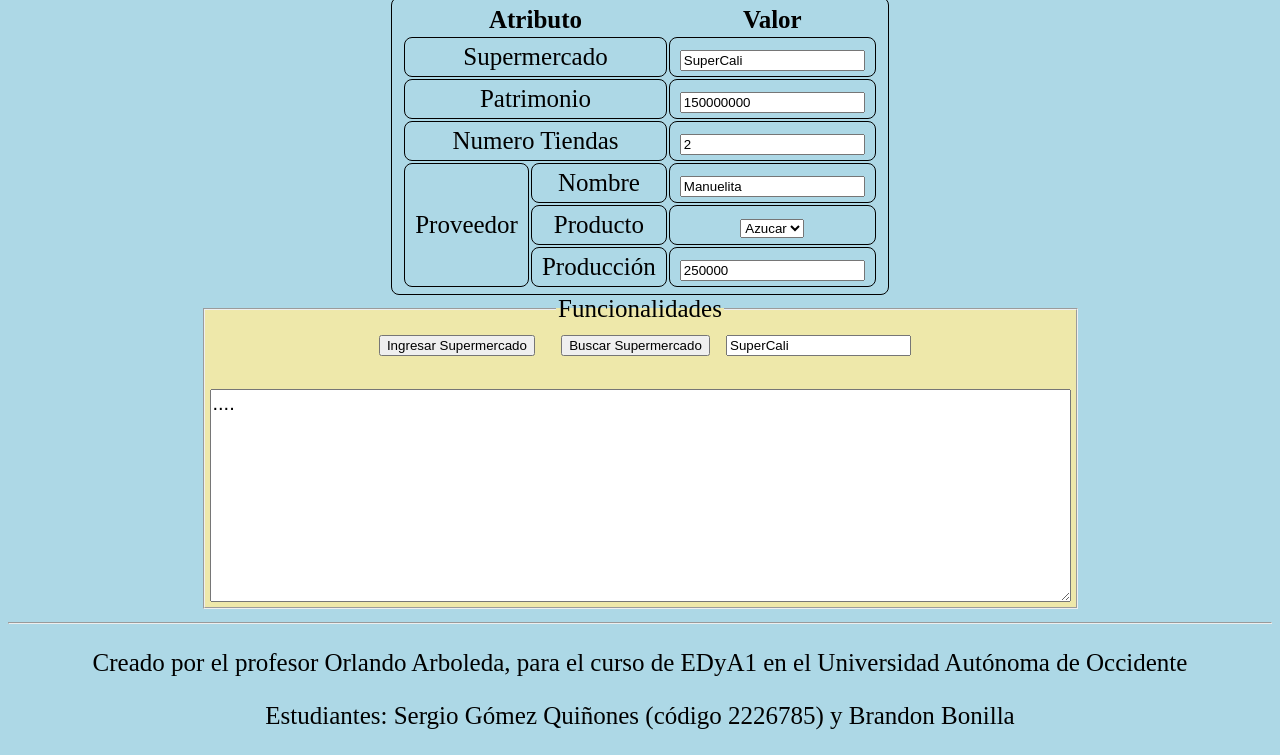
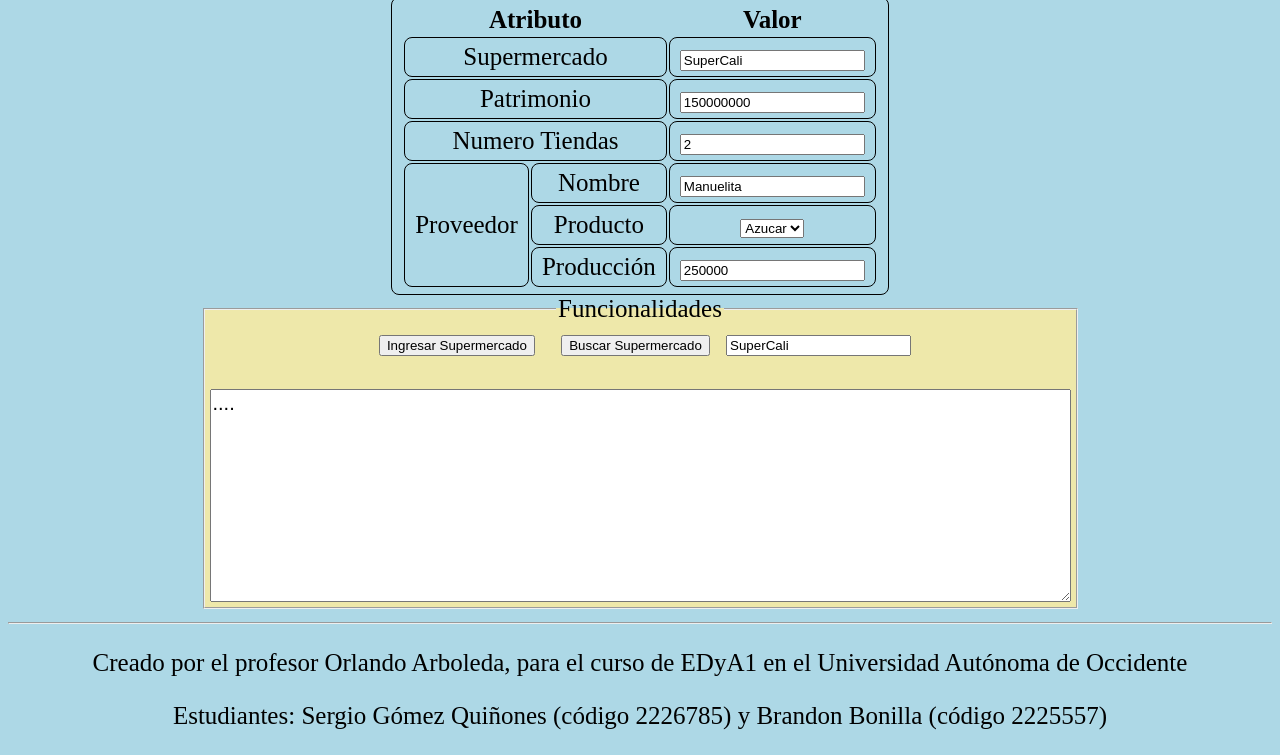
Before and after one commit to sergiogomezqui-bit/estructura-de-datos-1, a plain HTML site: page PracticaCalificable3/index.html in a window 1280 px wide. Shown: the part 159-914 px from the top of the page. Drawn offline with Linux system fonts and the light colour scheme.

Commit message:
Practica corte 3: codigo de Brandon Bonilla

```diff
--- a/PracticaCalificable3/Scripts/main.js
+++ b/PracticaCalificable3/Scripts/main.js
@@ -1,4 +1,4 @@
-// Practica Calificable Corte 3 - Sergio Gómez Quiñones (2226785) y Brandon Bonilla
+// Practica Calificable Corte 3 - Sergio Gómez Quiñones (2226785) y Brandon Bonilla (2225557)
 import {Proveedor} from './Proveedor.js';
 import {Supermercado} from './Supermercado.js';
 import {ordenarAscendente_supermercado, binary_search_supermercado} from './util.js';
--- a/PracticaCalificable3/Scripts/util.js
+++ b/PracticaCalificable3/Scripts/util.js
@@ -1,4 +1,4 @@
-// Practica Calificable Corte 3 - Sergio Gómez Quiñones (2226785) y Brandon Bonilla
+// Practica Calificable Corte 3 - Sergio Gómez Quiñones (2226785) y Brandon Bonilla (2225557)
 function ordenarAscendente_supermercado (bd){
     // invocar método sort para ordenar ascendente, con base en el nombre de los supermercados
     bd.sort(function(a, b){
--- a/PracticaCalificable3/index.html
+++ b/PracticaCalificable3/index.html
@@ -79,7 +79,7 @@
     </main>
     <footer>
         <p>Creado por el profesor Orlando Arboleda, para el curso de EDyA1 en el Universidad Autónoma de Occidente</p>
-        <p>Estudiantes: Sergio Gómez Quiñones (código 2226785) y Brandon Bonilla</p>
+        <p>Estudiantes: Sergio Gómez Quiñones (código 2226785) y Brandon Bonilla (código 2225557)</p>
     </footer>
 </body>
 </html>
```
